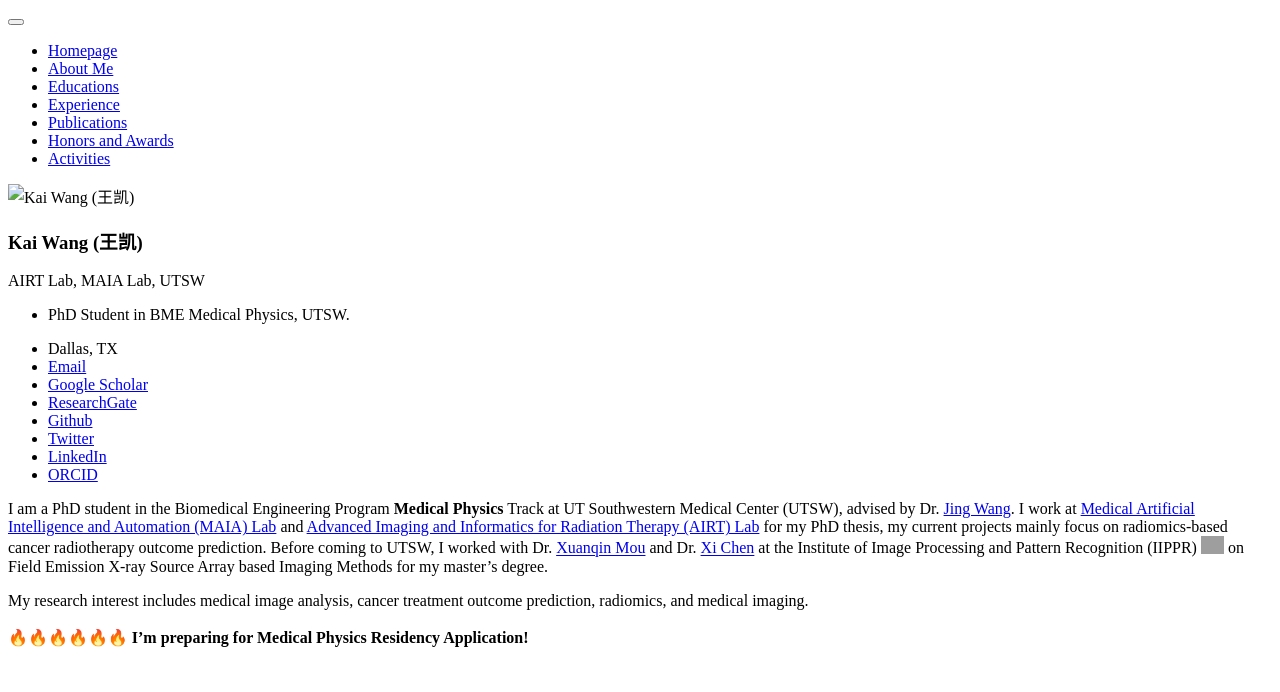
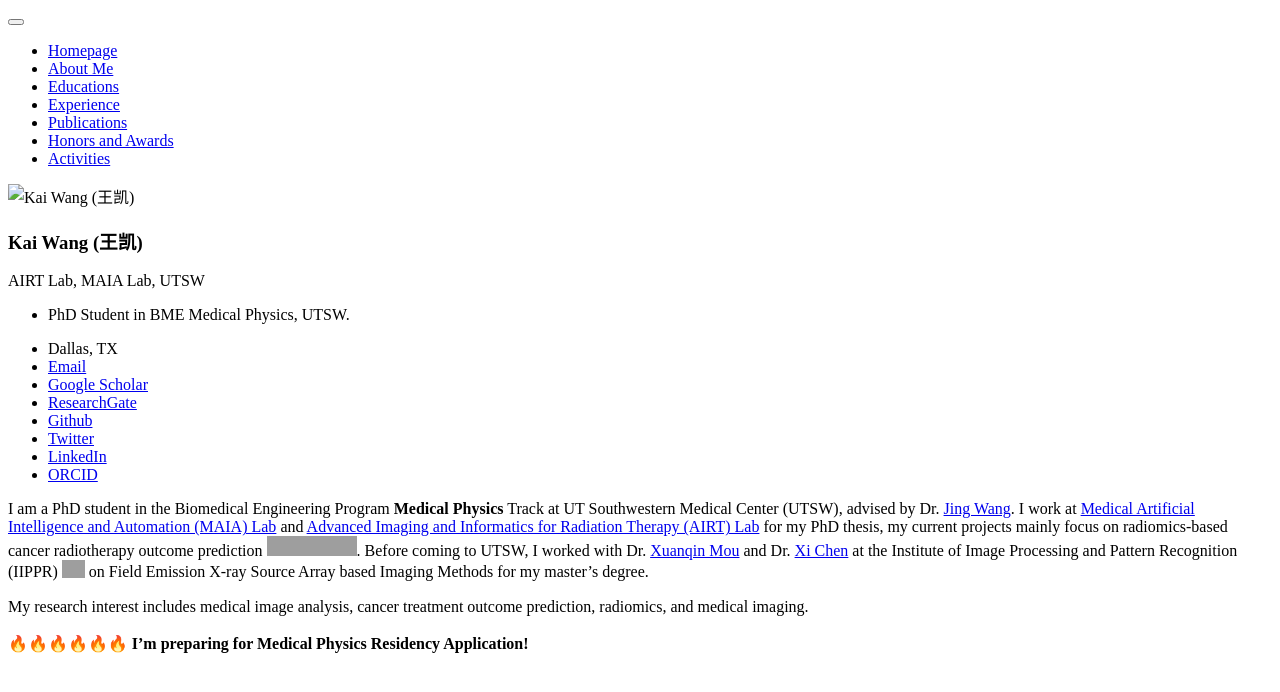
Before and after one commit to wangkaiwan/wangkaiwan.github.io, a Jekyll site: the page built from _pages/includes/intro.md, in a window 1280 px wide. Shown: the top 692 px of the page. Built offline with Jekyll 4.4.1, drawn with Linux system fonts in a browser that asks for light colours; our own code applies the rules of GitHub Pages for plain Markdown files; grey boxes are pictures that could not be loaded.

Commit message:
add cite

```diff
--- a/_config.yml
+++ b/_config.yml
@@ -27,7 +27,7 @@
   location         : "Dallas, TX"
   employer         :
   pubmed           :
-  googlescholar    : "https://scholar.google.com/citations?user=lawzt94AAAAJ&hl=en"
+  googlescholar    : "https://scholar.google.com/citations?user=lawzt94AAAAJ"
   email            : "Kai. Wang@UTSouthwestern.edu"
   researchgate     : "https://www.researchgate.net/profile/Kai-Wang-136"
   uri              :
--- a/_pages/includes/intro.md
+++ b/_pages/includes/intro.md
@@ -1,4 +1,4 @@
-I am a PhD student in the Biomedical Engineering Program **Medical Physics** Track at UT Southwestern Medical Center (UTSW), advised by Dr. [Jing Wang](https://profiles.utsouthwestern.edu/profile/115158/jing-wang.html). I work at [Medical Artificial Intelligence and Automation (MAIA) Lab](https://www.utsouthwestern.edu/labs/maia/) and [Advanced Imaging and Informatics for Radiation Therapy (AIRT) Lab](https://www.utsouthwestern.edu/labs/airt/) for my PhD thesis, my current projects mainly focus on radiomics-based cancer radiotherapy outcome prediction. Before coming to UTSW, I worked with Dr. [Xuanqin Mou](https://gr.xjtu.edu.cn/web/xqmou/home) and Dr. [Xi Chen](http://gr.xjtu.edu.cn/web/candy/home) at the Institute of Image Processing and Pattern Recognition (IIPPR) <a href="http://en.xjtu.edu.cn/"><img class="svg" src="/images/XJTU.svg" width="23pt"></a> on Field Emission X-ray Source Array based Imaging Methods for my master's degree.
+I am a PhD student in the Biomedical Engineering Program **Medical Physics** Track at UT Southwestern Medical Center (UTSW), advised by Dr. [Jing Wang](https://profiles.utsouthwestern.edu/profile/115158/jing-wang.html). I work at [Medical Artificial Intelligence and Automation (MAIA) Lab](https://www.utsouthwestern.edu/labs/maia/) and [Advanced Imaging and Informatics for Radiation Therapy (AIRT) Lab](https://www.utsouthwestern.edu/labs/airt/) for my PhD thesis, my current projects mainly focus on radiomics-based cancer radiotherapy outcome prediction <a href='https://scholar.google.com/citations?user=lawzt94AAAAJ'><img src="https://img.shields.io/endpoint?url={{ url | url_encode }}&logo=Google%20Scholar&labelColor=f6f6f6&color=9cf&style=flat&label=citations"></a>. Before coming to UTSW, I worked with Dr. [Xuanqin Mou](https://gr.xjtu.edu.cn/web/xqmou/home) and Dr. [Xi Chen](http://gr.xjtu.edu.cn/web/candy/home) at the Institute of Image Processing and Pattern Recognition (IIPPR) <a href="http://en.xjtu.edu.cn/"><img class="svg" src="/images/XJTU.svg" width="23pt"></a> on Field Emission X-ray Source Array based Imaging Methods for my master's degree.
 
 My research interest includes medical image analysis, cancer treatment outcome prediction, radiomics, and medical imaging.
 <br/>
```
